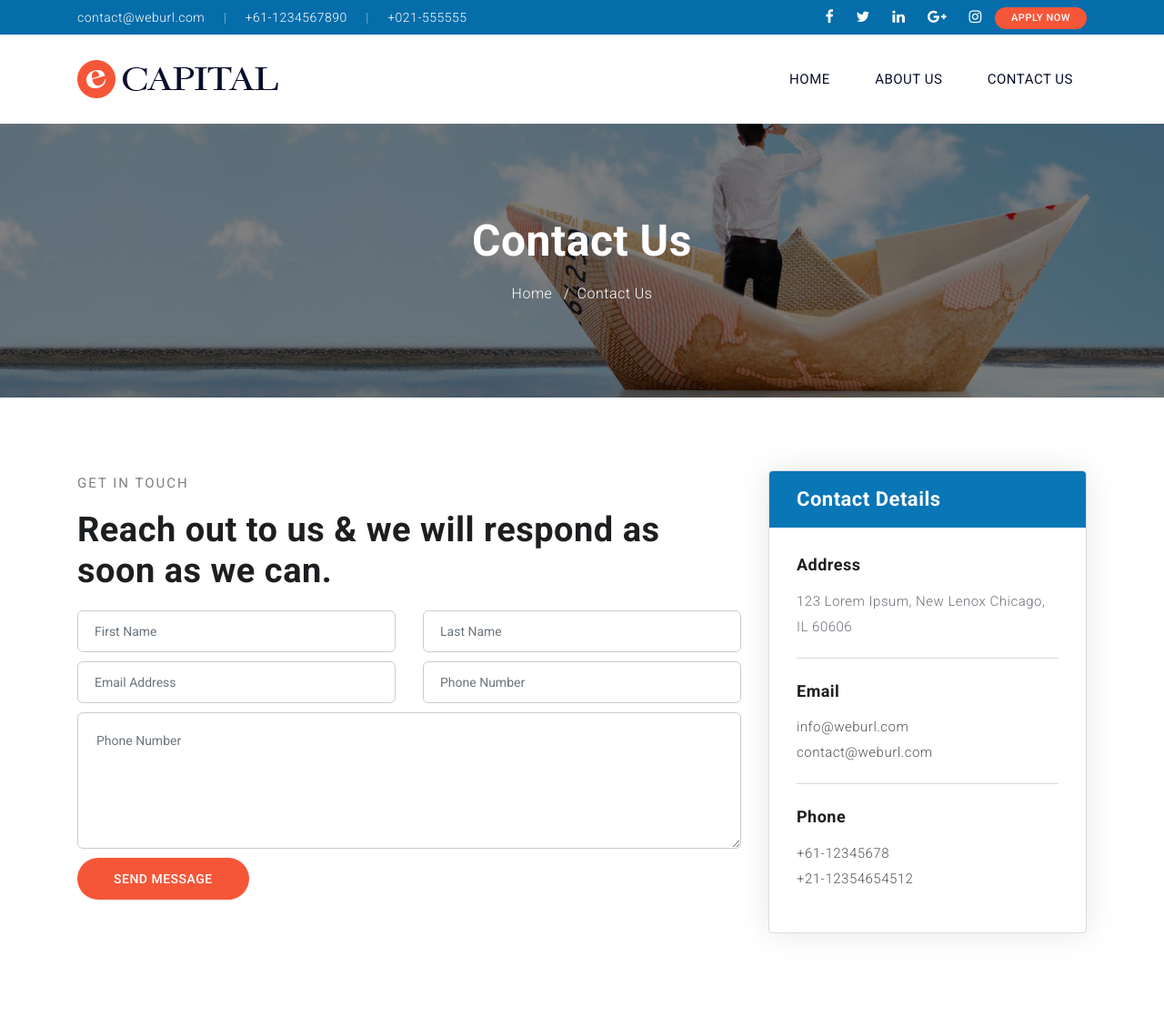
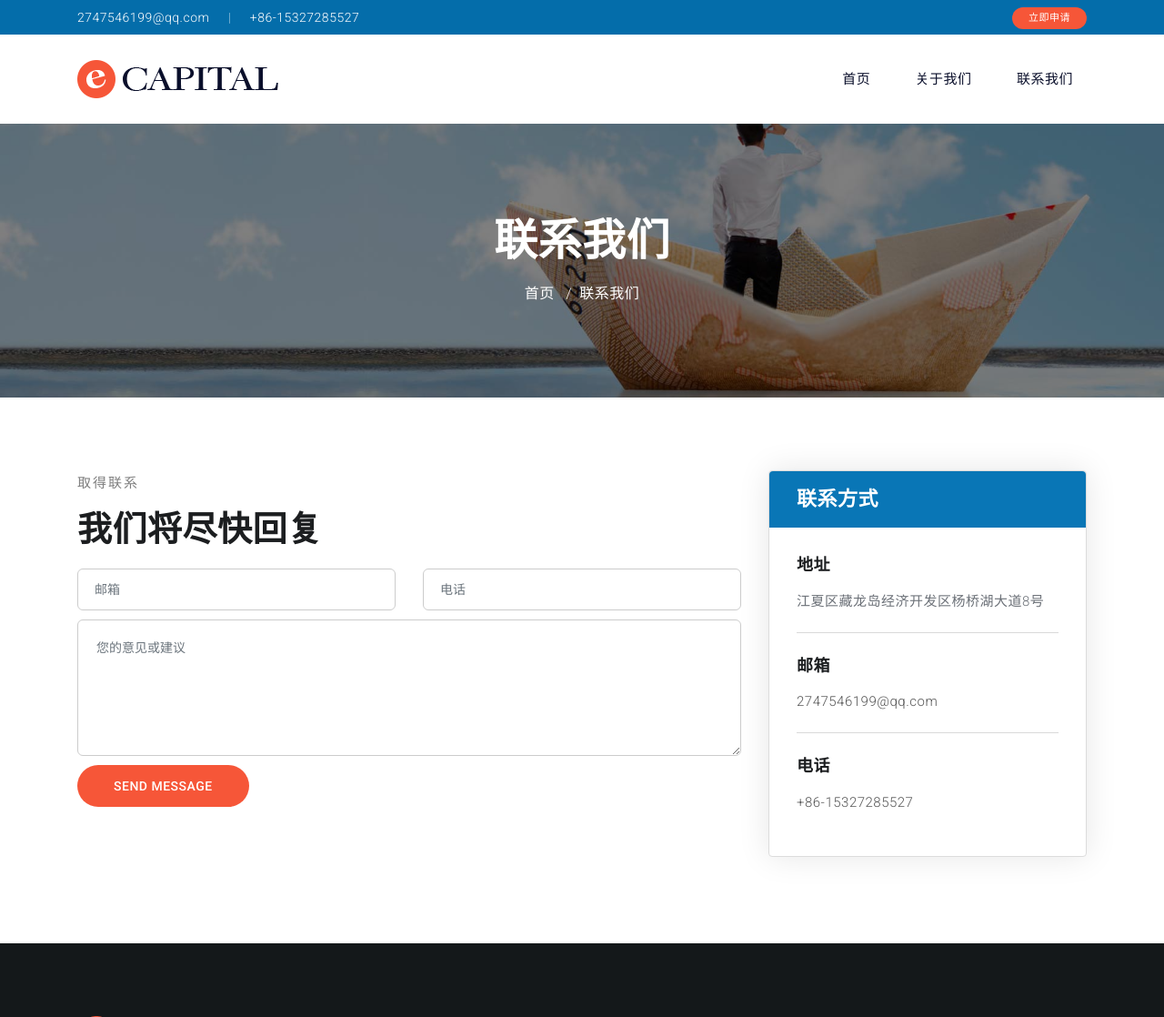
Before and after one commit to 030525/web, a Flask app: template web-template/flaskr/templates/contact-us.html in a window 1280 px wide. Shown: the top 1118 px of the page at 91% size. Run offline with Flask 3, Linux system fonts and the light colour scheme; the template is opened without the code that fills it, so the values that code supplies are empty.

Commit message:
add chinese of contact

```diff
--- a/web-template/flaskr/templates/contact-us.html
+++ b/web-template/flaskr/templates/contact-us.html
@@ -37,22 +37,14 @@
         <div class="col-md-6">
           <div class="contact-info">
             <ul>
-              <li><a href="mailto:contact@weburl.com">contact@weburl.com</a></li>
-              <li>+61-1234567890</li>
-              <li>+021-555555</li>
+              <li><a href="mailto:contact@weburl.com">2747546199@qq.com</a></li>
+              <li>+86-15327285527</li>
             </ul>
           </div>
         </div>
         <div class="col-md-6">
           <div class="follow-us">
-            <ul>
-              <li><a href="#"><i class="fa fa-facebook"></i></a></li>
-              <li><a href="#"><i class="fa fa-twitter"></i></a></li>
-              <li><a href="#"><i class="fa fa-linkedin"></i></a></li>
-              <li><a href="#"><i class="fa fa-google-plus"></i></a></li>
-              <li><a href="#"><i class="fa fa-instagram"></i></a></li>
-            </ul>
-            <a href="#" class="btn btn-xs">Apply Now</a> </div>
+            <a href="#" class="btn btn-xs">立即申请</a> </div>
         </div>
       </div>
     </div>
@@ -67,9 +59,9 @@
       </div>
       <div class="collapse navbar-collapse" id="navigation">
         <ul class="nav navbar-nav">
-          <li><a href="{{ url_for('auth.index') }}">Home</a></li>
-        <li><a href="{{ url_for('auth.about') }}">About Us</a></li>
-        <li><a href="{{ url_for('auth.contact') }}">Contact Us</a></li>
+          <li><a href="{{ url_for('auth.index') }}">首页</a></li>
+        <li><a href="{{ url_for('auth.about') }}">关于我们</a></li>
+        <li><a href="{{ url_for('auth.contact') }}">联系我们</a></li>
         </ul>
       </div>
     </div>
@@ -81,11 +73,11 @@
 <section class="inner-intro section-padding dark-overlay">
   <div class="container">
     <div class="inner-text white-text z-index text-center">
-      <h1>Contact Us</h1>
+      <h1>联系我们</h1>
       <nav>
         <ol class="breadcrumb">
-          <li class="breadcrumb-item"><a href="#">Home</a></li>
-          <li class="breadcrumb-item active">Contact Us</li>
+          <li class="breadcrumb-item"><a href="#">首页</a></li>
+          <li class="breadcrumb-item active">联系我们</li>
         </ol>
       </nav>
     </div>
@@ -99,36 +91,24 @@
     <div class="row">
       <div class="col-lg-8">
         <div class="section-header m-0 p-0">
-          <div class="section-title">Get In Touch</div>
-          <h2>Reach out to us & we will respond as soon as we can.</h2>
+          <div class="section-title">取得联系</div>
+          <h2>我们将尽快回复</h2>
         </div>
         <div class="contact-form">
           <div class="row">
             <div class="col-md-6">
               <div class="form-group">
-                <input type="text" class="form-control" placeholder="First Name">
+                <input type="email" class="form-control" placeholder="邮箱">
               </div>
             </div>
             <div class="col-md-6">
               <div class="form-group">
-                <input type="text" class="form-control" placeholder="Last Name">
-              </div>
-            </div>
-          </div>
-          <div class="row">
-            <div class="col-md-6">
-              <div class="form-group">
-                <input type="email" class="form-control" placeholder="Email Address">
-              </div>
-            </div>
-            <div class="col-md-6">
-              <div class="form-group">
-                <input type="text" class="form-control" placeholder="Phone Number">
+                <input type="text" class="form-control" placeholder="电话">
               </div>
             </div>
           </div>
           <div class="form-group">
-            <textarea class="form-control" placeholder="Phone Number"></textarea>
+            <textarea class="form-control" placeholder="您的意见或建议"></textarea>
           </div>
           <div class="form-group">
             <input type="submit" value="Send Message" class="btn">
@@ -138,22 +118,20 @@
       <div class="col-lg-4">
         <div class="info-box">
           <div class="box-head">
-            <h5>Contact Details</h5>
+            <h5>联系方式</h5>
           </div>
           <div class="box-body">
             <div class="info-list">
-              <h6>Address</h6>
-              <p>123 Lorem Ipsum, New Lenox Chicago, IL 60606</p>
+              <h6>地址</h6>
+              <p>江夏区藏龙岛经济开发区杨桥湖大道8号</p>
             </div>
             <div class="info-list">
-              <h6>Email</h6>
-              <p><a href="mailto:info@weburl.com">info@weburl.com</a></p>
-              <p><a href="mailto:contact@weburl.com">contact@weburl.com</a></p>
+              <h6>邮箱</h6>
+              <p><a href="mailto:info@weburl.com">2747546199@qq.com</a></p>
             </div>
             <div class="info-list">
-              <h6>Phone</h6>
-              <p><a href="callto:613235656565">+61-12345678</a></p>
-              <p><a href="callto:021245480">+21-12354654512</a></p>
+              <h6>电话</h6>
+              <p><a href="callto:613235656565">+86-15327285527</a></p>
             </div>
           </div>
         </div>
@@ -163,12 +141,6 @@
 </section>
 <!-- /Contact-us -->
 
-<!-- Map -->
-<section class="map-wrap">
-  <iframe src="https://www.google.com/maps/embed?pb=!1m18!1m12!1m3!1d27956.543962880256!2d-74.01993019774885!3d40.70312525518812!2m3!1f0!2f0!3f0!3m2!1i1024!2i768!4f13.1!3m3!1m2!1s0x89c24fa5d33f083b%3A0xc80b8f06e177fe62!2sNew+York%2C+NY%2C+USA!5e0!3m2!1sen!2sin!4v1552822247978" width="100%" height="500" frameborder="0" style="border:0" allowfullscreen></iframe>
-</section>
-<!-- Map -->
-
 <!-- Footer -->
 <footer id="footer" class="secondary-bg">
     <div class="container">
@@ -176,55 +148,32 @@
         <div class="col-lg-4">
           <div class="footer-widgets">
             <div class="footer-logo"> <img src="../static/images/logo-white.png" alt="image"> </div>
-          <p>On the other hand, we denounce with righteous indignation and dislike men who are so beguiled and demoralized dislike with men.</p>
-          <p><a href="mailto:contact@weburl.com"><strong>contact@weburl.com</strong></a></p>
-          <p><a href="tel:5551234564513"><strong>(555) 1234564513</strong></a></p>
-          <div class="follow-us">
-            <ul>
-              <li><a href="#"><i class="fa fa-facebook"></i></a></li>
-              <li><a href="#"><i class="fa fa-twitter"></i></a></li>
-              <li><a href="#"><i class="fa fa-linkedin"></i></a></li>
-              <li><a href="#"><i class="fa fa-google-plus"></i></a></li>
-              <li><a href="#"><i class="fa fa-instagram"></i></a></li>
-            </ul>
-          </div>
+            <p><a href="mailto:contact@weburl.com"><strong>2747546199@qq.com</strong></a></p>
+            <p><a href="tel:5551234564513"><strong>(+86) 15327285527</strong></a></p>
           </div>
         </div>
         <div class="col-lg-8">
           <div class="row">
             <div class="col-lg-4">
               <div class="footer-widgets">
-              <h5>Our Services</h5>
+                <h5>服务</h5>
                 <ul>
-                <li><a href="#">Home Loan</a></li>
-                <li><a href="#">Personal Loan</a></li>
-                <li><a href="#">Business Loan</a></li>
-                <li><a href="#">Education Loan</a></li>
-                <li><a href="#">Car Loan</a></li>
+                  <li><a href="#">购房贷款</a></li>
+                  <li><a href="#">个人贷款</a></li>
+                  <li><a href="#">商业贷款</a></li>
+                  <li><a href="#">教育贷款</a></li>
+                  <li><a href="#">购车贷款</a></li>
                 </ul>
               </div>
             </div>
             <div class="col-lg-4">
               <div class="footer-widgets">
-              <h5>Usefull Links</h5>
+                <h5>其他</h5>
                 <ul>
-                <li><a href="#">About Us</a></li>
+                  <li><a href="#">关于我们</a></li>
                   <li><a href="#">FAQ</a></li>
-                <li><a href="#">Our Team</a></li>
-                <li><a href="#">Newsroom</a></li>
-                <li><a href="#">Contact Us</a></li>
-              </ul>
-            </div>
-          </div>
-          <div class="col-lg-4">
-            <div class="footer-widgets">
-              <h5>Other Links</h5>
-              <ul>
-                <li><a href="#">Apply Now</a></li>
-                <li><a href="#">EMI Calculator</a></li>
-                <li><a href="#">Privacy Policy</a></li>
-                <li><a href="#">Site Map</a></li>
-                <li><a href="#">Terms & Conditions</a></li>
+                  <li><a href="#">我们的团队</a></li>
+                  <li><a href="#">联系我们</a></li>
                 </ul>
               </div>
             </div>
@@ -234,7 +183,7 @@
     </div>
     <div class="footer-bottom">
       <div class="container">
-      <p>Copyright &copy; 2019.Company name All rights reserved.</p>
+        <p>版权所有 &copy; 2019.BigDataLending</p>
       </div>
     </div>
   </footer>
```
Also changed, not shown: web-template/flaskr/templates/index.html (+5 -10 lines). Lines whose indentation alone changed are shown as unchanged.
